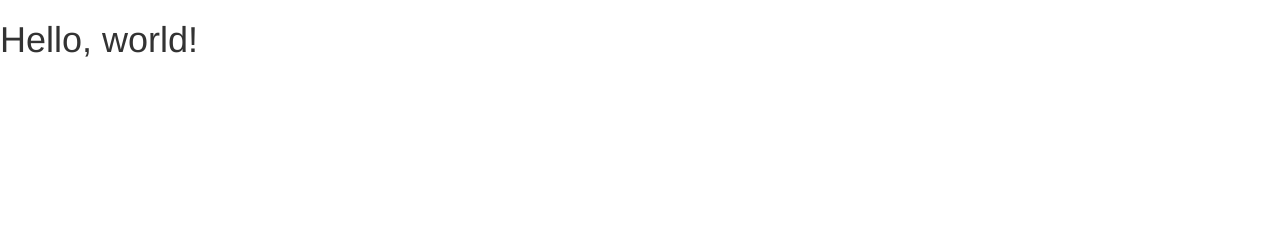
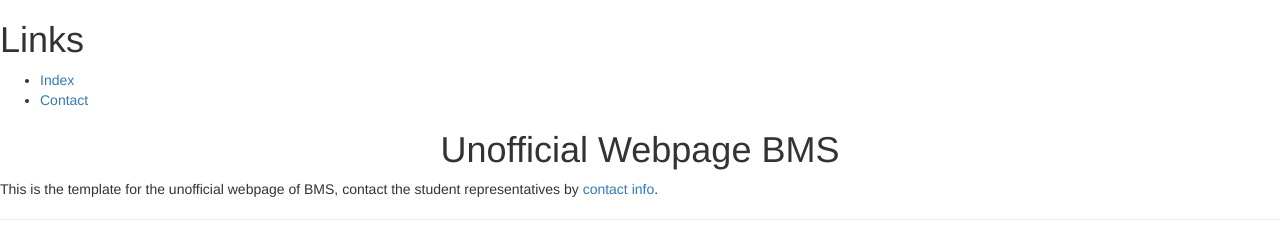
Before and after one commit to BMSunofficial/BMSunofficial.github.io, a plain HTML site: page index.html in a window 1280 px wide. Drawn offline with nearby package versions, Linux system fonts and the light colour scheme.

Commit message:
Change of index

```diff
--- a/index.html
+++ b/index.html
@@ -5,7 +5,7 @@
     <meta http-equiv="X-UA-Compatible" content="IE=edge">
     <meta name="viewport" content="width=device-width, initial-scale=1">
     <!-- The above 3 meta tags *must* come first in the head; any other head content must come *after* these tags -->
-    <title>Bootstrap 101 Template</title>
+    <title>Unofficial BMS Webpage</title>
 
     <!-- Bootstrap -->
     <link href="css/bootstrap.min.css" rel="stylesheet">
@@ -18,7 +18,24 @@
     <![endif]-->
   </head>
   <body>
-    <h1>Hello, world!</h1>
+		<div id="sidebar">
+   	 <h1>
+				Links
+		 </h1>
+		            <ul>
+                <li><a href="index.html">Index</a></li>
+                <li><a href="contact.html">Contact</a></li>
+            </ul>
+        </div>
+        <div id="main">
+            <h1 align="center">
+                Unofficial Webpage BMS
+            </h1>
+            <p>
+                This is the template for the unofficial webpage of BMS, contact the student representatives by <a href="contact.html">contact info</a>.
+            </p>
+            <hr color=#afaf5f>
+        </div>
 
     <!-- jQuery (necessary for Bootstrap's JavaScript plugins) -->
     <script src="https://ajax.googleapis.com/ajax/libs/jquery/1.12.4/jquery.min.js"></script>
```
